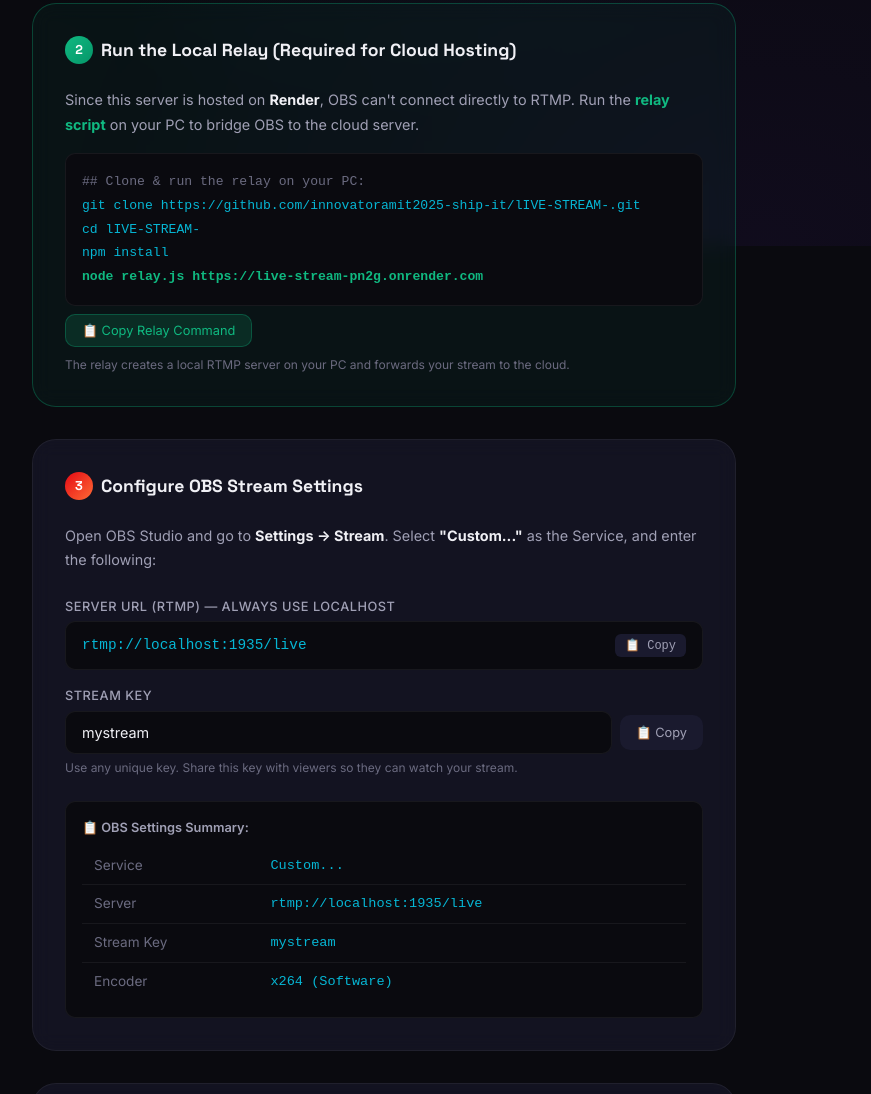
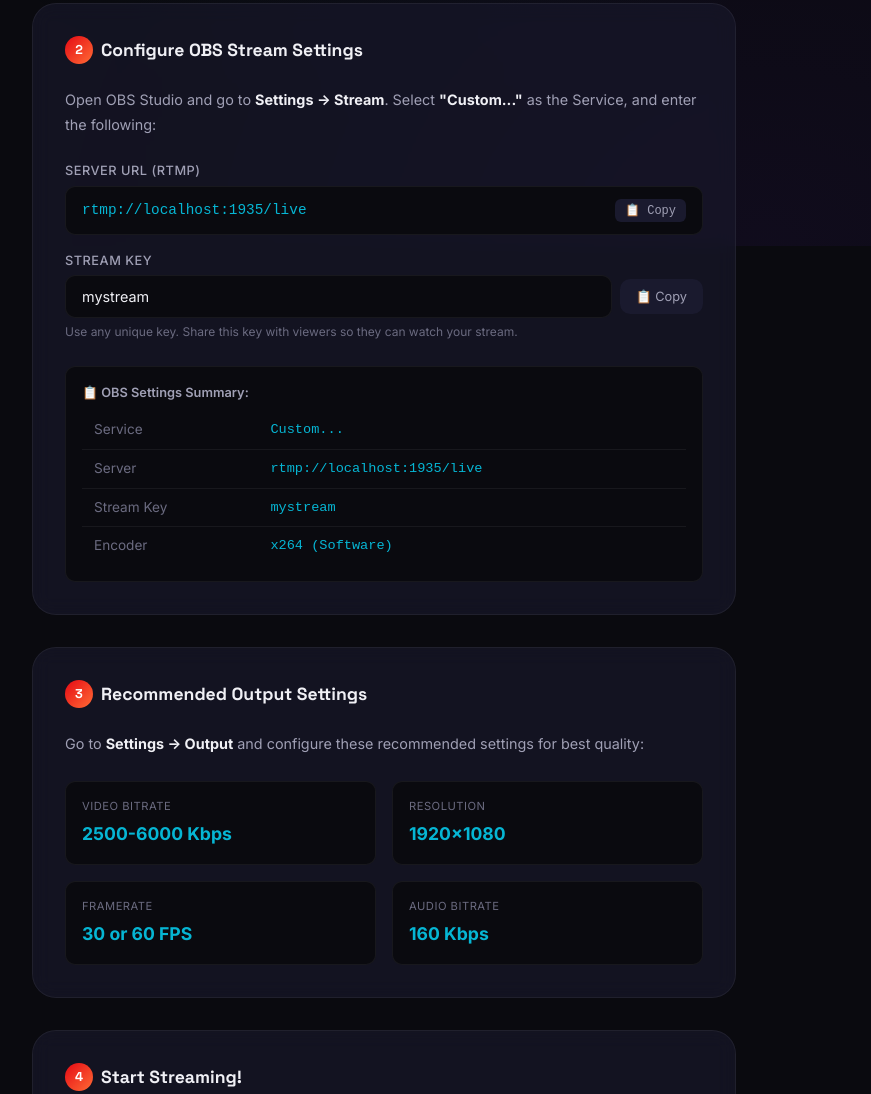
Before and after one commit to innovatoramit2025-ship-it/lIVE-STREAM-, a website: page public/golive.html in a window 1280 px wide. Shown: the part 554-1648 px from the top of the page, without its empty margins (256-1127 px from the left). Drawn offline with Linux system fonts and the light colour scheme.

Commit message:
feat: Railway deployment with Docker + direct RTMP support - Dockerfile with FFmpeg, railway.toml config, reverted to direct RTMP connection

```diff
--- a/public/golive.html
+++ b/public/golive.html
@@ -62,35 +62,10 @@
         </a>
       </div>
 
-      <!-- Step 2: Run the Relay -->
-      <div class="setup-card animate-in animate-delay-2" style="border-color: rgba(16, 185, 129, 0.3); background: rgba(16, 185, 129, 0.05);">
+      <!-- Step 2: Configure OBS -->
+      <div class="setup-card animate-in animate-delay-2">
         <h3>
-          <span class="step-number" style="background: linear-gradient(135deg, #10b981, #059669);">2</span>
-          Run the Local Relay (Required for Cloud Hosting)
-        </h3>
-        <p style="color: var(--text-secondary); font-size: 0.9rem; margin-bottom: var(--space-md); line-height: 1.7;">
-          Since this server is hosted on <strong style="color: var(--text-primary);">Render</strong>, OBS can't connect directly to RTMP.
-          Run the <strong style="color: #10b981;">relay script</strong> on your PC to bridge OBS to the cloud server.
-        </p>
-        <div style="padding: var(--space-md); background: var(--bg-primary); border-radius: var(--radius-md); border: 1px solid var(--border-primary); font-family: 'Courier New', monospace; font-size: 0.82rem; color: var(--neon-cyan); line-height: 1.8; overflow-x: auto;">
-          <div style="color: var(--text-muted);">## Clone & run the relay on your PC:</div>
-          <div>git clone https://github.com/innovatoramit2025-ship-it/lIVE-STREAM-.git</div>
-          <div>cd lIVE-STREAM-</div>
-          <div>npm install</div>
-          <div style="color: #10b981; font-weight: bold;" id="relay-command">node relay.js https://live-stream-pn2g.onrender.com</div>
-        </div>
-        <button class="copy-btn" onclick="copyRelayCommand()" style="margin-top: var(--space-sm); padding: 8px 16px; background: rgba(16, 185, 129, 0.15); border: 1px solid rgba(16, 185, 129, 0.3); border-radius: var(--radius-md); color: #10b981; font-size: 0.8rem; cursor: pointer;">
-          📋 Copy Relay Command
-        </button>
-        <p style="font-size: 0.75rem; color: var(--text-muted); margin-top: var(--space-sm);">
-          The relay creates a local RTMP server on your PC and forwards your stream to the cloud.
-        </p>
-      </div>
-
-      <!-- Step 3: Configure OBS -->
-      <div class="setup-card animate-in animate-delay-3">
-        <h3>
-          <span class="step-number">3</span>
+          <span class="step-number">2</span>
           Configure OBS Stream Settings
         </h3>
         <p style="color: var(--text-secondary); font-size: 0.9rem; margin-bottom: var(--space-lg); line-height: 1.7;">
@@ -99,9 +74,9 @@
         </p>
 
         <div class="config-field">
-          <label>Server URL (RTMP) — always use localhost</label>
+          <label>Server URL (RTMP)</label>
           <div class="config-value">
-            <span id="rtmp-url">rtmp://localhost:1935/live</span>
+            <span id="rtmp-url">rtmp://YOUR-SERVER:1935/live</span>
             <button class="copy-btn" onclick="copyToClipboard('rtmp-url')" id="copy-server-btn">📋 Copy</button>
           </div>
         </div>
@@ -122,10 +97,8 @@
         </div>
 
         <!-- Visual OBS Settings Reference -->
-        <div
-          style="margin-top: var(--space-lg); padding: var(--space-md); background: var(--bg-primary); border-radius: var(--radius-md); border: 1px solid var(--border-primary);">
-          <p style="font-size: 0.8rem; font-weight: 600; color: var(--text-secondary); margin-bottom: var(--space-sm);">
-            📋 OBS Settings Summary:</p>
+        <div style="margin-top: var(--space-lg); padding: var(--space-md); background: var(--bg-primary); border-radius: var(--radius-md); border: 1px solid var(--border-primary);">
+          <p style="font-size: 0.8rem; font-weight: 600; color: var(--text-secondary); margin-bottom: var(--space-sm);">📋 OBS Settings Summary:</p>
           <table style="width: 100%; border-collapse: collapse; font-size: 0.85rem;">
             <tr style="border-bottom: 1px solid var(--border-primary);">
               <td style="padding: 8px 12px; color: var(--text-muted);">Service</td>
@@ -133,13 +106,11 @@
             </tr>
             <tr style="border-bottom: 1px solid var(--border-primary);">
               <td style="padding: 8px 12px; color: var(--text-muted);">Server</td>
-              <td style="padding: 8px 12px; color: var(--neon-cyan); font-family: monospace;" id="table-rtmp-url">
-                rtmp://localhost:1935/live</td>
+              <td style="padding: 8px 12px; color: var(--neon-cyan); font-family: monospace;" id="table-rtmp-url">rtmp://YOUR-SERVER:1935/live</td>
             </tr>
             <tr style="border-bottom: 1px solid var(--border-primary);">
               <td style="padding: 8px 12px; color: var(--text-muted);">Stream Key</td>
-              <td style="padding: 8px 12px; color: var(--neon-cyan); font-family: monospace;" id="key-preview">mystream
-              </td>
+              <td style="padding: 8px 12px; color: var(--neon-cyan); font-family: monospace;" id="key-preview">mystream</td>
             </tr>
             <tr>
               <td style="padding: 8px 12px; color: var(--text-muted);">Encoder</td>
@@ -149,10 +120,10 @@
         </div>
       </div>
 
-      <!-- Step 4: Recommended Settings -->
-      <div class="setup-card animate-in animate-delay-4">
+      <!-- Step 3: Recommended Settings -->
+      <div class="setup-card animate-in animate-delay-3">
         <h3>
-          <span class="step-number">4</span>
+          <span class="step-number">3</span>
           Recommended Output Settings
         </h3>
         <p style="color: var(--text-secondary); font-size: 0.9rem; margin-bottom: var(--space-lg); line-height: 1.7;">
@@ -193,9 +164,9 @@
       </div>
 
       <!-- Step 4: Start Streaming -->
-      <div class="setup-card animate-in animate-delay-5">
+      <div class="setup-card animate-in animate-delay-4">
         <h3>
-          <span class="step-number">5</span>
+          <span class="step-number">4</span>
           Start Streaming!
         </h3>
         <p style="color: var(--text-secondary); font-size: 0.9rem; margin-bottom: var(--space-lg); line-height: 1.7;">
@@ -333,28 +304,14 @@
     }
 
     // Auto-detect server hostname for RTMP URL display
-    // When using relay, always use localhost
     (function() {
-      // The relay approach always uses localhost
+      const host = window.location.hostname;
+      const rtmpUrl = `rtmp://${host}:1935/live`;
       const rtmpEl = document.getElementById('rtmp-url');
-      if (rtmpEl) rtmpEl.textContent = 'rtmp://localhost:1935/live';
+      const tableEl = document.getElementById('table-rtmp-url');
+      if (rtmpEl) rtmpEl.textContent = rtmpUrl;
+      if (tableEl) tableEl.textContent = rtmpUrl;
     })();
-
-    // Copy relay command
-    function copyRelayCommand() {
-      const url = window.location.origin;
-      const cmd = `node relay.js ${url}`;
-      navigator.clipboard.writeText(cmd).then(() => {
-        const btn = event.target;
-        const originalText = btn.textContent;
-        btn.textContent = '✅ Copied!';
-        btn.style.background = 'rgba(16, 185, 129, 0.3)';
-        setTimeout(() => {
-          btn.textContent = originalText;
-          btn.style.background = '';
-        }, 2000);
-      });
-    }
 
     // Navbar scroll effect
     window.addEventListener('scroll', () => {
```
Also changed, not shown: railway.toml (added, +7 -0 lines), 2 other files.
